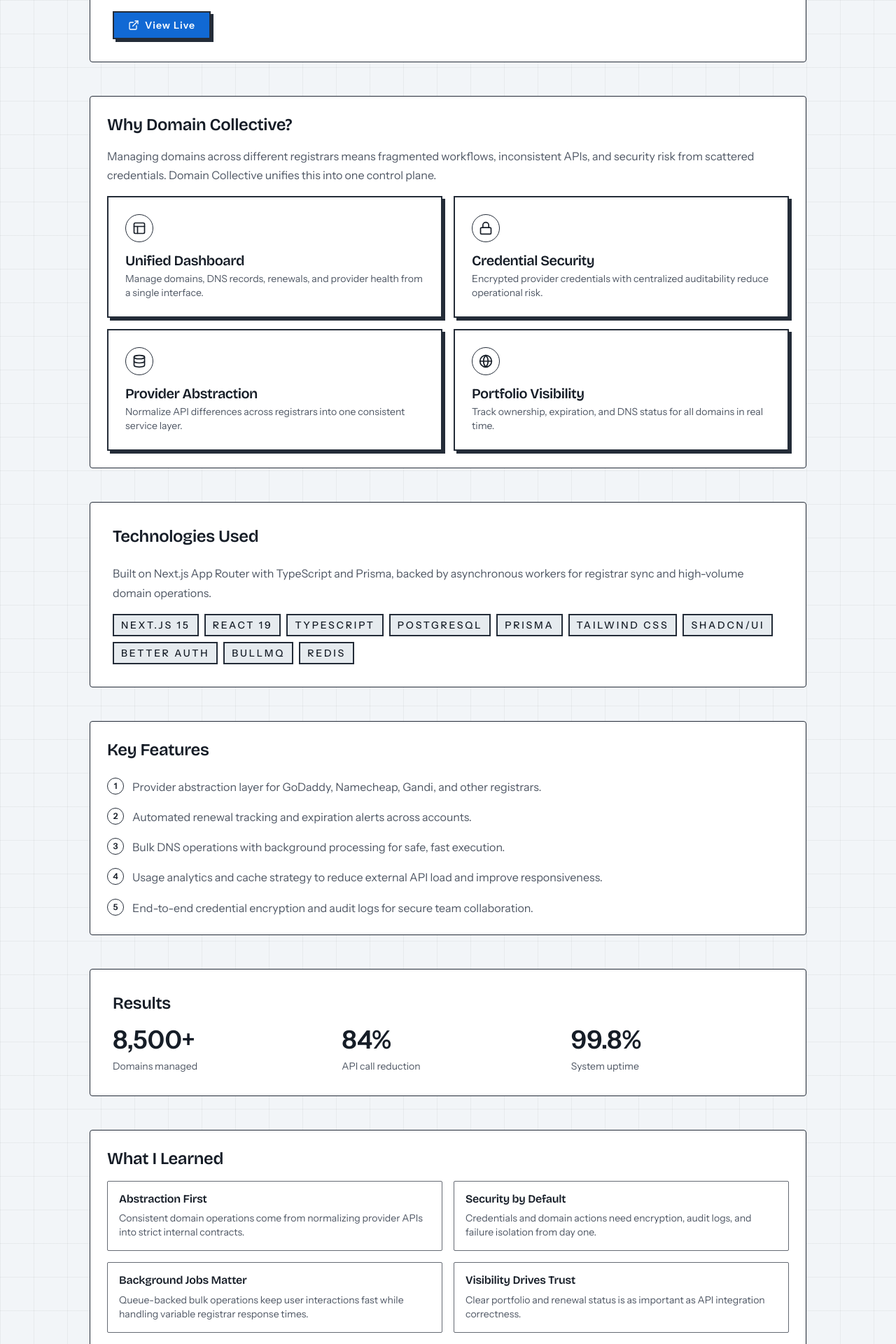
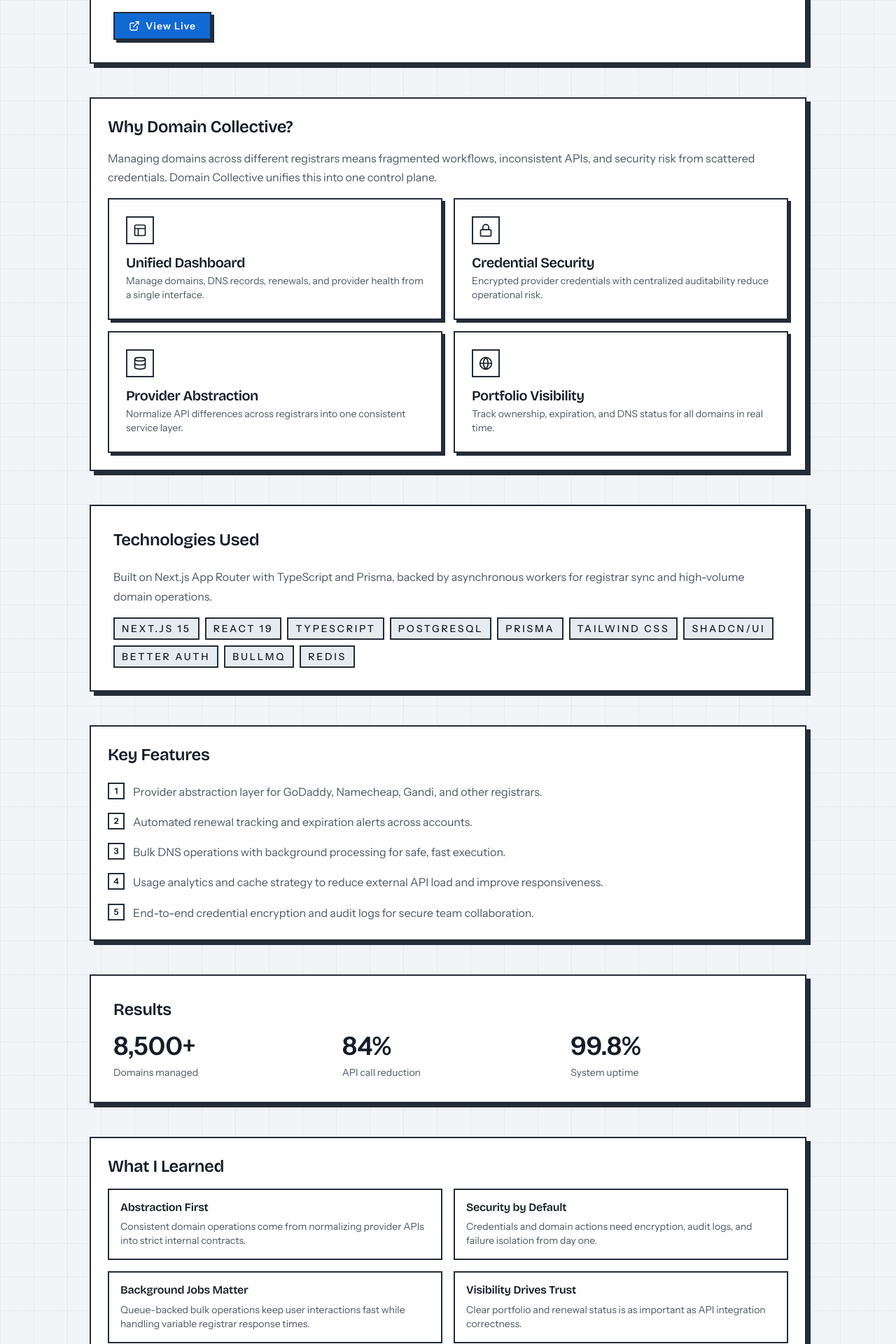
Before and after one commit to itsTarun/portfolio-site, a Next.js app: page /projects/domain-collective in a window 1280 px wide. Shown: the part 480-2400 px from the top of the page at 70% size. Built offline with nearby package versions, Linux system fonts and the light colour scheme.

Commit message:
style: unify all project detail pages to neo-brutalist design

```diff
--- a/src/app/projects/domain-collective/page.tsx
+++ b/src/app/projects/domain-collective/page.tsx
@@ -107,7 +107,7 @@ export default function DomainCollectiveCaseStudy() {
 							</Link>
 						</div>
 
-						<div className="mb-12 rounded-lg border border-border bg-card p-8">
+						<div className="mb-12 neo-panel p-8">
 							<p className="eyebrow mb-3">Web application</p>
 							<h1 className="mb-4 text-4xl font-semibold tracking-tight sm:text-5xl">
 								<a
@@ -146,7 +146,7 @@ export default function DomainCollectiveCaseStudy() {
 							</div>
 						</div>
 
-						<div className="mb-12 rounded-lg border border-border bg-card p-6">
+						<div className="mb-12 neo-panel p-6">
 							<h2 className="mb-4 text-2xl font-semibold">
 								Why Domain Collective?
 							</h2>
@@ -159,7 +159,7 @@ export default function DomainCollectiveCaseStudy() {
 							<div className="grid gap-4 md:grid-cols-2">
 								<Card>
 									<CardHeader>
-										<div className="mb-4 flex h-10 w-10 items-center justify-center rounded-full border border-border">
+										<div className="mb-4 flex h-10 w-10 items-center justify-center border-2 border-border">
 											<Layout className="h-5 w-5 text-foreground" />
 										</div>
 										<CardTitle>Unified Dashboard</CardTitle>
@@ -171,7 +171,7 @@ export default function DomainCollectiveCaseStudy() {
 								</Card>
 								<Card>
 									<CardHeader>
-										<div className="mb-4 flex h-10 w-10 items-center justify-center rounded-full border border-border">
+										<div className="mb-4 flex h-10 w-10 items-center justify-center border-2 border-border">
 											<Lock className="h-5 w-5 text-foreground" />
 										</div>
 										<CardTitle>Credential Security</CardTitle>
@@ -183,7 +183,7 @@ export default function DomainCollectiveCaseStudy() {
 								</Card>
 								<Card>
 									<CardHeader>
-										<div className="mb-4 flex h-10 w-10 items-center justify-center rounded-full border border-border">
+										<div className="mb-4 flex h-10 w-10 items-center justify-center border-2 border-border">
 											<Database className="h-5 w-5 text-foreground" />
 										</div>
 										<CardTitle>Provider Abstraction</CardTitle>
@@ -195,7 +195,7 @@ export default function DomainCollectiveCaseStudy() {
 								</Card>
 								<Card>
 									<CardHeader>
-										<div className="mb-4 flex h-10 w-10 items-center justify-center rounded-full border border-border">
+										<div className="mb-4 flex h-10 w-10 items-center justify-center border-2 border-border">
 											<Globe className="h-5 w-5 text-foreground" />
 										</div>
 										<CardTitle>Portfolio Visibility</CardTitle>
@@ -208,7 +208,7 @@ export default function DomainCollectiveCaseStudy() {
 							</div>
 						</div>
 
-						<div className="mb-12 rounded-lg border border-border bg-card p-8">
+						<div className="mb-12 neo-panel p-8">
 							<h2 className="mb-6 text-2xl font-semibold">Technologies Used</h2>
 							<p className="mb-4 text-muted-foreground">
 								Built on Next.js App Router with TypeScript and Prisma, backed
@@ -228,11 +228,11 @@ export default function DomainCollectiveCaseStudy() {
 							</div>
 						</div>
 
-						<div className="mb-12 rounded-lg border border-border bg-card p-6">
+						<div className="mb-12 neo-panel p-6">
 							<h2 className="mb-6 text-2xl font-semibold">Key Features</h2>
 							<ul className="space-y-4">
 								<li className="flex gap-3">
-									<div className="flex h-6 w-6 flex-shrink-0 items-center justify-center rounded-full border border-border text-xs font-semibold">
+									<div className="flex h-6 w-6 flex-shrink-0 items-center justify-center border-2 border-border text-xs font-semibold">
 										1
 									</div>
 									<p className="text-muted-foreground">
@@ -241,7 +241,7 @@ export default function DomainCollectiveCaseStudy() {
 									</p>
 								</li>
 								<li className="flex gap-3">
-									<div className="flex h-6 w-6 flex-shrink-0 items-center justify-center rounded-full border border-border text-xs font-semibold">
+									<div className="flex h-6 w-6 flex-shrink-0 items-center justify-center border-2 border-border text-xs font-semibold">
 										2
 									</div>
 									<p className="text-muted-foreground">
@@ -250,7 +250,7 @@ export default function DomainCollectiveCaseStudy() {
 									</p>
 								</li>
 								<li className="flex gap-3">
-									<div className="flex h-6 w-6 flex-shrink-0 items-center justify-center rounded-full border border-border text-xs font-semibold">
+									<div className="flex h-6 w-6 flex-shrink-0 items-center justify-center border-2 border-border text-xs font-semibold">
 										3
 									</div>
 									<p className="text-muted-foreground">
@@ -259,7 +259,7 @@ export default function DomainCollectiveCaseStudy() {
 									</p>
 								</li>
 								<li className="flex gap-3">
-									<div className="flex h-6 w-6 flex-shrink-0 items-center justify-center rounded-full border border-border text-xs font-semibold">
+									<div className="flex h-6 w-6 flex-shrink-0 items-center justify-center border-2 border-border text-xs font-semibold">
 										4
 									</div>
 									<p className="text-muted-foreground">
@@ -268,7 +268,7 @@ export default function DomainCollectiveCaseStudy() {
 									</p>
 								</li>
 								<li className="flex gap-3">
-									<div className="flex h-6 w-6 flex-shrink-0 items-center justify-center rounded-full border border-border text-xs font-semibold">
+									<div className="flex h-6 w-6 flex-shrink-0 items-center justify-center border-2 border-border text-xs font-semibold">
 										5
 									</div>
 									<p className="text-muted-foreground">
@@ -279,7 +279,7 @@ export default function DomainCollectiveCaseStudy() {
 							</ul>
 						</div>
 
-						<div className="mb-12 rounded-lg border border-border bg-card p-8">
+						<div className="mb-12 neo-panel p-8">
 							<h2 className="mb-4 text-2xl font-semibold">Results</h2>
 							<div className="grid gap-6 md:grid-cols-3">
 								<div>
@@ -309,31 +309,31 @@ export default function DomainCollectiveCaseStudy() {
 							</div>
 						</div>
 
-						<div className="mb-12 rounded-lg border border-border bg-card p-6">
+						<div className="mb-12 neo-panel p-6">
 							<h2 className="mb-4 text-2xl font-semibold">What I Learned</h2>
 							<div className="grid gap-4 md:grid-cols-2">
-								<div className="rounded-md border border-border/70 p-4">
+								<div className="border-2 border-border p-4">
 									<h3 className="mb-2 font-semibold">Abstraction First</h3>
 									<p className="text-sm text-muted-foreground">
 										Consistent domain operations come from normalizing provider
 										APIs into strict internal contracts.
 									</p>
 								</div>
-								<div className="rounded-md border border-border/70 p-4">
+								<div className="border-2 border-border p-4">
 									<h3 className="mb-2 font-semibold">Security by Default</h3>
 									<p className="text-sm text-muted-foreground">
 										Credentials and domain actions need encryption, audit logs,
 										and failure isolation from day one.
 									</p>
 								</div>
-								<div className="rounded-md border border-border/70 p-4">
+								<div className="border-2 border-border p-4">
 									<h3 className="mb-2 font-semibold">Background Jobs Matter</h3>
 									<p className="text-sm text-muted-foreground">
 										Queue-backed bulk operations keep user interactions fast
 										while handling variable registrar response times.
 									</p>
 								</div>
-								<div className="rounded-md border border-border/70 p-4">
+								<div className="border-2 border-border p-4">
 									<h3 className="mb-2 font-semibold">
 										Visibility Drives Trust
 									</h3>
--- a/src/app/projects/opentribe/page.tsx
+++ b/src/app/projects/opentribe/page.tsx
@@ -84,7 +84,7 @@ export default function OpenTribePage() {
 							</Link>
 						</div>
 
-						<div className="mb-12 rounded-lg border border-border bg-card p-8">
+						<div className="mb-12 neo-panel p-8">
 							<p className="eyebrow mb-3">Web platform</p>
 							<h1 className="mb-4 text-4xl font-semibold tracking-tight sm:text-5xl">
 								OpenTribe
@@ -116,7 +116,7 @@ export default function OpenTribePage() {
 						<div className="mb-12 grid gap-4 md:grid-cols-2">
 							<Card>
 								<CardHeader>
-									<div className="mb-4 flex h-10 w-10 items-center justify-center rounded-full border border-border">
+									<div className="mb-4 flex h-10 w-10 items-center justify-center border-2 border-border">
 										<Users className="h-5 w-5 text-foreground" />
 									</div>
 									<CardTitle>Talent Matching</CardTitle>
@@ -128,7 +128,7 @@ export default function OpenTribePage() {
 							</Card>
 							<Card>
 								<CardHeader>
-									<div className="mb-4 flex h-10 w-10 items-center justify-center rounded-full border border-border">
+									<div className="mb-4 flex h-10 w-10 items-center justify-center border-2 border-border">
 										<Blocks className="h-5 w-5 text-foreground" />
 									</div>
 									<CardTitle>Grant and Bounty Workflows</CardTitle>
```
Also changed, not shown: src/app/projects/chargespot/page.tsx (+10 -10 lines).
